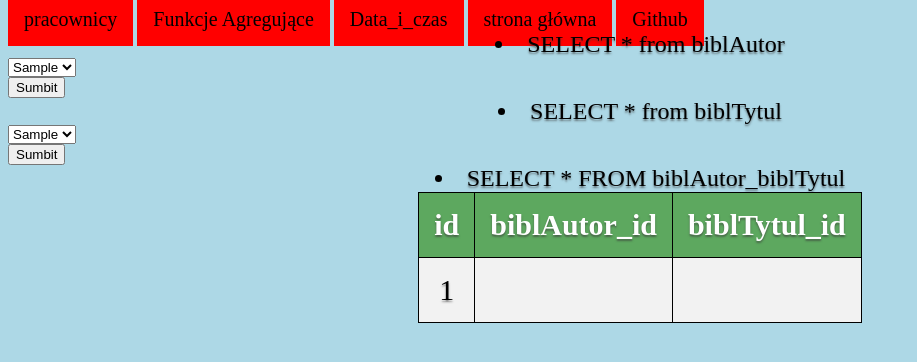
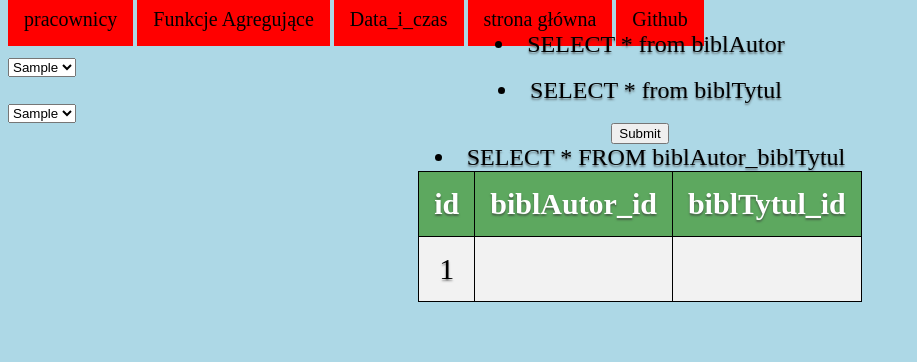
Before and after one commit to SK-2019/php-sql-wprowadzenie-kruczek-radoslaw, a PHP site: page /ksiazki.php in a window 1280 px wide. Shown: the top 362 px of the page, without its empty margins (0-917 px from the left). Run offline with PHP 8.4, Linux system fonts and the light colour scheme; tables that the repository leaves empty or names only in its code hold one stand-in row (values such as "Sample post"); data that the repository does not hold is empty.

Commit message:
Add files via upload

```diff
--- a/ksiazki.php
+++ b/ksiazki.php
@@ -10,8 +10,10 @@
     <a href="index.php">strona główna</a>
     <a href="https://github.com/SK-2019/php-sql-wprowadzenie-kruczek-radoslaw">Github</a>
 </div>
+<form action='action_page.php'>
+<?php
 
-<?php
+
 require_once("connect.php");
 
 $sql = ("SELECT * from biblAutor");
@@ -23,7 +25,7 @@
         while($wiersz=$result->fetch_assoc()) {
 
                     echo("<option value=".$wiersz['id'].">".$wiersz["autor"]."</option>");}
-                    echo("<input type='Submit' value='Sumbit'><br>");
+                    //echo("<input type='Submit' value='Submit'><br>");
 
 
         echo("</select>");
@@ -44,7 +46,7 @@
         while($wiersz=$result->fetch_assoc()) {
 
                     echo("<option value=".$wiersz['id'].">".$wiersz["tytul"]."</option>");}
-                    echo("<input type='Submit' value='Sumbit'><br>");
+                    echo("<input type='Submit' value='Submit'><br>");
 
 
         echo("</select>");
@@ -66,3 +68,4 @@
     }
 echo("</table>");
 ?>
+</form>
```
